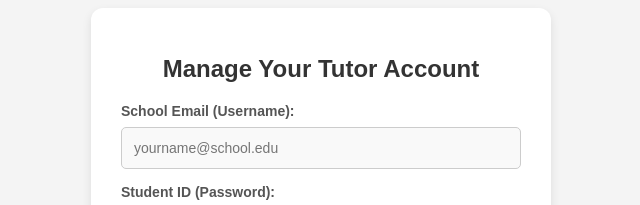
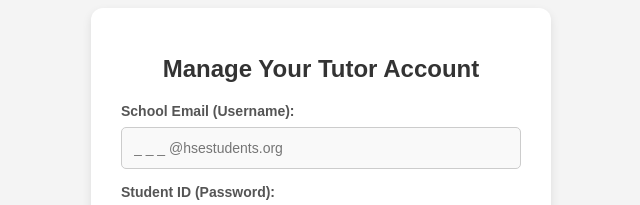
Before and after one commit to mistermonster100/Hackathon, a plain HTML site: page manage_account.html in a window 1280 px wide. Shown: the part 184-389 px from the top of the page, 319-959 px from the left. Drawn offline with Linux system fonts and the light colour scheme.

Commit message:
Update manage_account.html

```diff
--- a/manage_account.html
+++ b/manage_account.html
@@ -14,7 +14,7 @@
         <!-- Login Form -->
         <form id="login-form">
             <label for="login-email">School Email (Username):</label>
-            <input type="email" id="login-email" placeholder="yourname@school.edu" required>
+            <input type="email" id="login-email" placeholder="_ _ _ @hsestudents.org" required>
 
             <label for="login-student-id">Student ID (Password):</label>
             <input type="password" id="login-student-id" placeholder="Enter your student ID" required>
```
